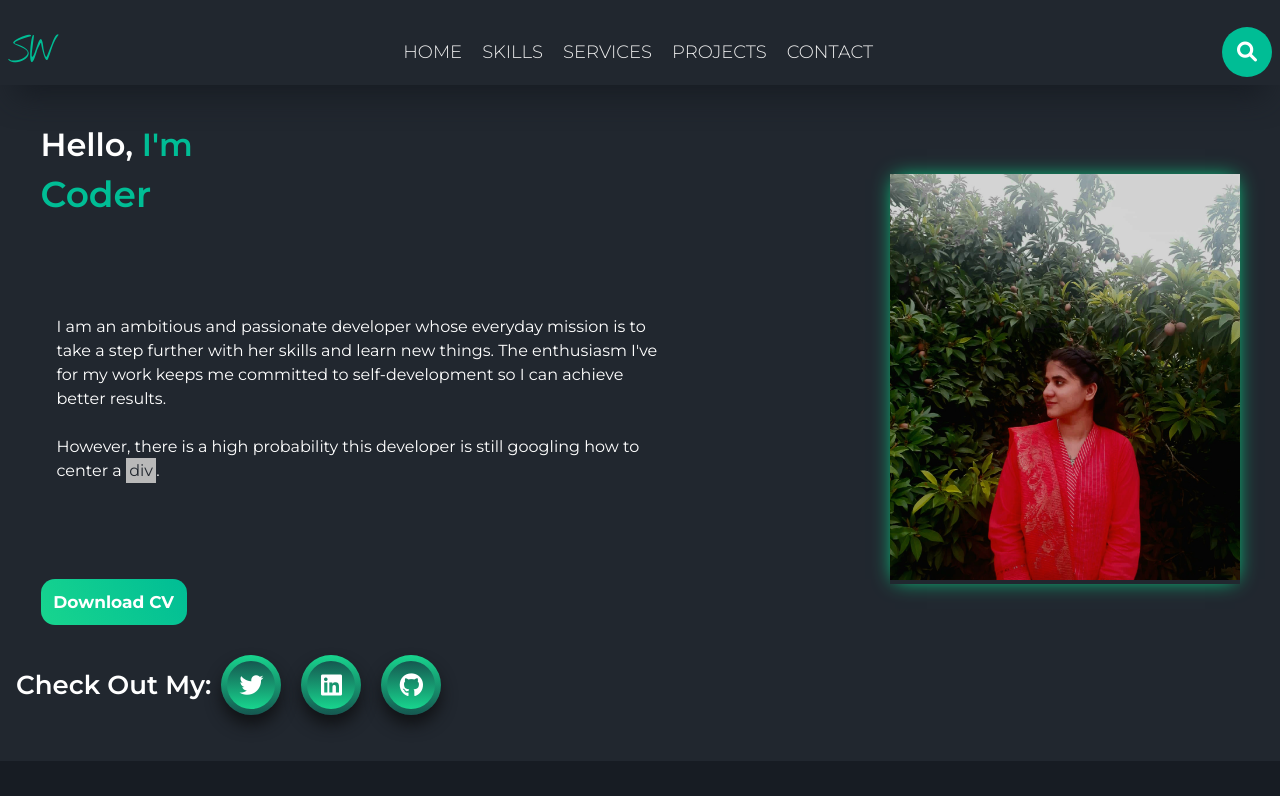
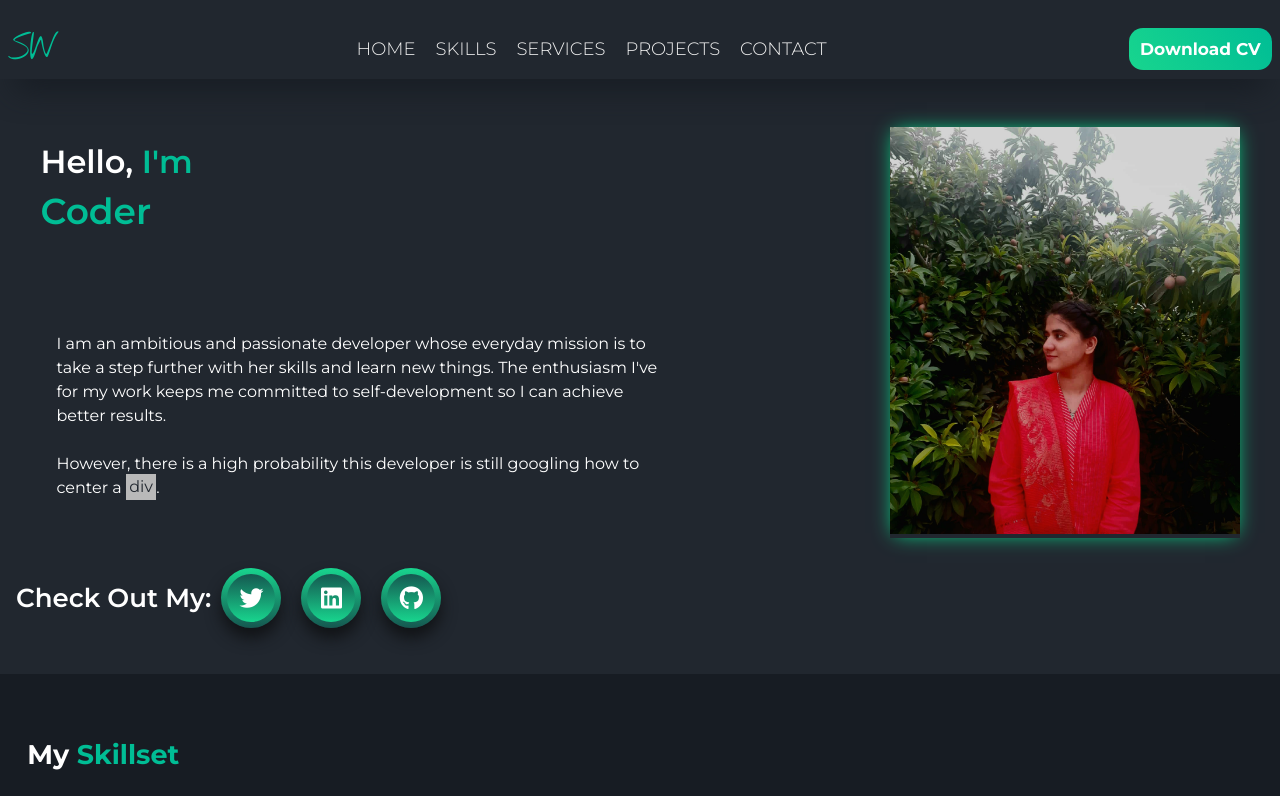
Before and after one commit to sidramwaseem/Portfolio, a React (Create React App) app: page / in a window 1280 px wide. Shown: the top 796 px of the page. Built offline with nearby package versions, Linux system fonts and the light colour scheme.

Commit message:
update homepage

```diff
--- a/src/components/Home/Home.css
+++ b/src/components/Home/Home.css
@@ -26,6 +26,7 @@
   justify-content: space-between;
   align-items: center;
   margin-top: 1.2rem;
+  height: 60px;
   padding: 0.5rem;
   box-shadow: 0px 25px 30px -15px #171C23 ;
 }
@@ -137,64 +138,9 @@
     height: calc(100vh - 50px);
     overflow-y: auto;
   }
-  .search-box {
+  .btn-home {
     display: none;
   }
-}
-
-.search-box {
-  width: fit-content;
-  height: fit-content;
-  position: relative;
-}
-.input-search {
-  height: 50px;
-  width: 50px;
-  border-style: none;
-  padding: 10px;
-  font-size: 18px;
-  letter-spacing: 2px;
-  outline: none;
-  border-radius: 25px;
-  transition: all 0.5s ease-in-out;
-  background-color: #00bd95;
-  padding-right: 40px;
-  color: #fff;
-}
-.input-search::placeholder {
-  color: rgba(255, 255, 255, 0.5);
-  font-size: 18px;
-  letter-spacing: 2px;
-  font-weight: 100;
-}
-.btn-search {
-  width: 50px;
-  height: 50px;
-  border-style: none;
-  font-size: 20px;
-  font-weight: bold;
-  outline: none;
-  cursor: pointer;
-  border-radius: 50%;
-  position: absolute;
-  right: 0px;
-  color: #ffffff;
-  background-color: transparent;
-  pointer-events: painted;
-}
-.btn-search:focus ~ .input-search {
-  width: 300px;
-  border-radius: 0px;
-  background-color: transparent;
-  border-bottom: 1px solid rgba(255, 255, 255, 0.5);
-  transition: all 500ms cubic-bezier(0, 0.11, 0.35, 2);
-}
-.input-search:focus {
-  width: 300px;
-  border-radius: 0px;
-  background-color: transparent;
-  border-bottom: 1px solid rgba(255, 255, 255, 0.5);
-  transition: all 500ms cubic-bezier(0, 0.11, 0.35, 2);
 }
 
 #home {
@@ -316,13 +262,11 @@ code {
 }
 
 .btn {
-  margin-top: 5rem;
-  padding: 0.8rem;
+  padding: 0.7rem;
   border-radius: 14px;
   border: none;
   background-image: linear-gradient(55deg, #18d58e, #00bd95);
   cursor: pointer;
-
 }
 .btn a{
   text-decoration: none;
@@ -334,6 +278,9 @@ code {
   box-shadow: 0 4px 8px -2px #00ff9d;
 }
 
+.btn-desktop{
+  display: none;
+}
 .profile-figure {
   max-width: 350px;
   width: 100%;
@@ -381,9 +328,7 @@ code {
     text-align: center;
     margin: 0;
   }
-  .btn{
-    margin-bottom: 50px;
-  }
+
   .para{
     margin: 10px auto;
     padding: 0;
@@ -394,6 +339,28 @@ code {
   .profile-figure{
     margin-bottom: 50px;
   }
+  .btn{
+    display: none;
+  }
+  .btn-desktop{
+    display: block;
+    margin: 3rem auto;
+    padding: 0.7rem;
+    border-radius: 14px;
+    border: none;
+    background-image: linear-gradient(55deg, #18d58e, #00bd95);
+    cursor: pointer;
+  }
+  .btn-desktop a{
+    text-decoration: none;
+    color: #fff;
+    font-weight: 700;
+    font-size: 17px;
+  }
+  .btn-desktop:hover {
+    box-shadow: 0 4px 8px -2px #00ff9d;
+  }
+
 }
 
 .socials-list{
--- a/src/components/Home/Home.jsx
+++ b/src/components/Home/Home.jsx
@@ -26,16 +26,7 @@ function Home() {
           <a href="#projects">Projects</a>
           <a href="#contact">Contact</a>
         </div>
-        <div className="search-box">
-          <button className="btn-search">
-            <i class="fas fa-search"></i>
-          </button>
-          <input
-            type="text"
-            class="input-search"
-            placeholder="Type to Search..."
-          />
-        </div>
+        <button className="btn" > <a href="../../assets/CV.pdf" title="CV" download>Download CV</a></button>
       </nav>
       <section id="home">
       <main className="main-homepage">
@@ -70,7 +61,7 @@ function Home() {
             googling how to center a <code>div</code>.
           </p>
         </div>
-        <button className="btn" > <a href="../../assets/CV.pdf" title="CV" download>Download CV</a></button>
+        <button className="btn-desktop" > <a href="../../assets/CV.pdf" title="CV" download>Download CV</a></button>
       </article>
       <figure className="profile-figure reveal">
         <img src={profileImg} alt="Profile" className="profile-img" />
```
